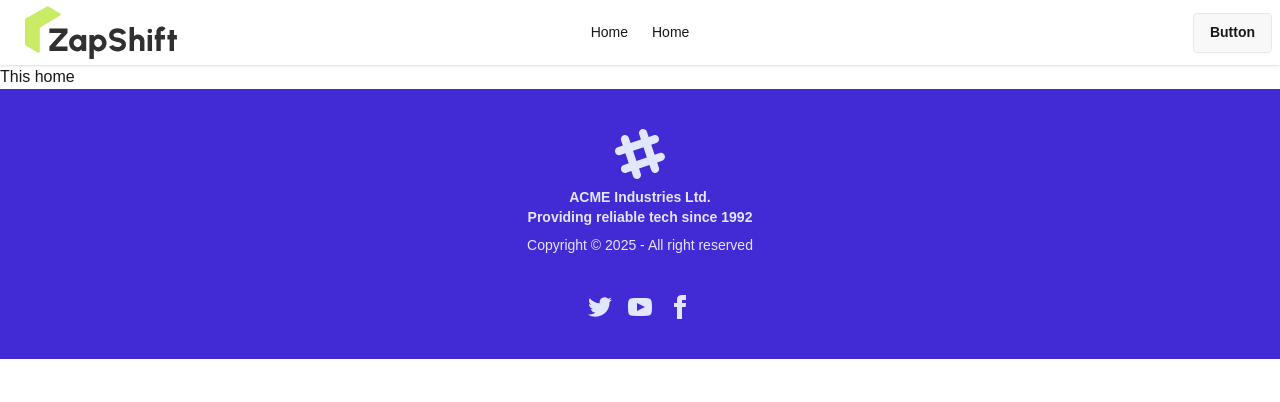
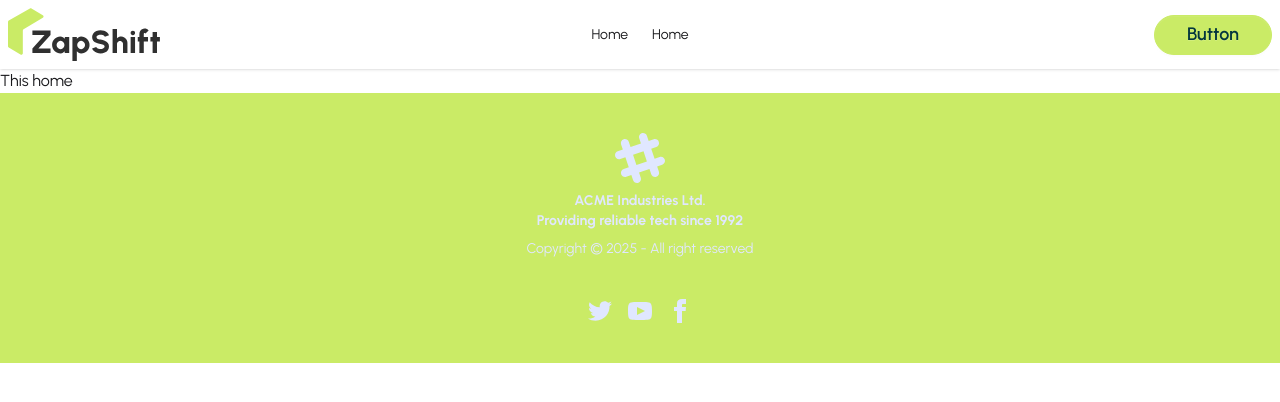
Before and after one commit to alamin-islam0/zapshift-client, a React (Vite) app: page / in a window 1280 px wide. Shown: the top 402 px of the page. Built offline with nearby package versions, Linux system fonts and the light colour scheme.

Commit message:
theme setup done

```diff
--- a/index.html
+++ b/index.html
@@ -1,5 +1,5 @@
 <!doctype html>
-<html data-theme="light" lang="en">
+<html lang="en">
   <head>
     <meta charset="UTF-8" />
     <link rel="icon" type="image/svg+xml" href="/src/assets/logo.svg" />
--- a/package.json
+++ b/package.json
@@ -13,6 +13,7 @@
     "@tailwindcss/vite": "^4.1.17",
     "react": "^19.2.0",
     "react-dom": "^19.2.0",
+    "react-icons": "^5.5.0",
     "react-router": "^7.9.6",
     "tailwindcss": "^4.1.17"
   },
--- a/src/index.css
+++ b/src/index.css
@@ -1,14 +1,51 @@
+@import url("https://fonts.googleapis.com/css2?family=Urbanist:ital,wght@0,100..900;1,100..900&display=swap");
 @import "tailwindcss";
-@plugin "daisyui";
+@plugin "daisyui" {
+  themes: light --default;
+}
 
-@import url('https://fonts.googleapis.com/css2?family=Urbanist:ital,wght@0,100..900;1,100..900&display=swap');
+/* Theme setup */
+@plugin "daisyui/theme" {
+  name: "light";
+  default: true;
+  --color-primary: #caeb66;
+  --color-secondary: #03373d;
+  --color-text: #606060;
+  --color-accent: #caeb66;
+}
 
+/* Normal button */
+.my-btn {
+  background-color: #caeb66;
+  color: #03373d;
+  border-color: #caeb66;
+  font-size: 18px;
+  font-weight: 600;
+  padding: 16px 32px;
+  border-radius: 99px;
+}
+.my-btn:hover {
+  background-color: #ffffff;
+  border: 1px solid #caeb66;
+}
+
+/* Bordered btn */
+.my-bordered-btn{
+  background-color: #ffffff;
+  color: #caeb66;
+  font-size: 20px;
+  font-weight: 600;
+  padding: 16px 32px;
+  border: 1px solid #caeb66;
+  border-radius: 99px;
+}
+.my-bordered-btn:hover {
+  background-color: #caeb66;
+}
+
+/* Global font */
 body {
   font-family: "Urbanist", sans-serif;
   font-optical-sizing: auto;
   font-style: normal;
 }
-
-/* daisyui: {
-  themes: ["light"], // only light theme
-} */
--- a/src/pages/shared/header/Header.jsx
+++ b/src/pages/shared/header/Header.jsx
@@ -35,7 +35,7 @@ const Header = () => {
             {links}
           </ul>
         </div>
-        <a className="btn btn-ghost text-xl"><img src={Logo} alt="" /></a>
+        <a className=" btn-ghost text-xl"><img src={Logo} alt="logo" /></a>
       </div>
       <div className="navbar-center hidden lg:flex">
         <ul className="menu menu-horizontal px-1">
@@ -43,7 +43,7 @@ const Header = () => {
         </ul>
       </div>
       <div className="navbar-end">
-        <a className="btn">Button</a>
+        <a className="btn my-btn">Button</a>
       </div>
     </div>
   );
```
Also changed, not shown: 1 other file (tests, documents, lock files or other folders).
